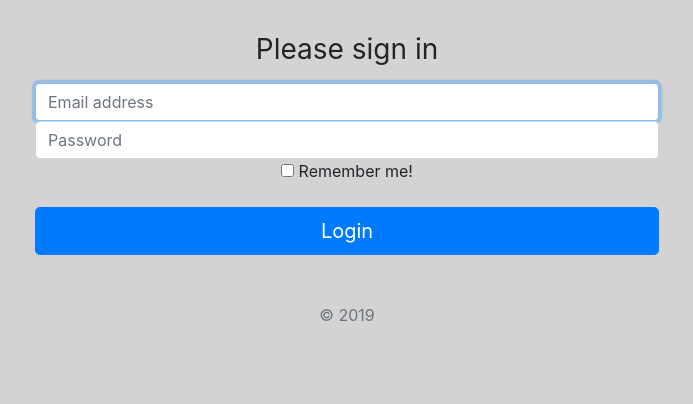
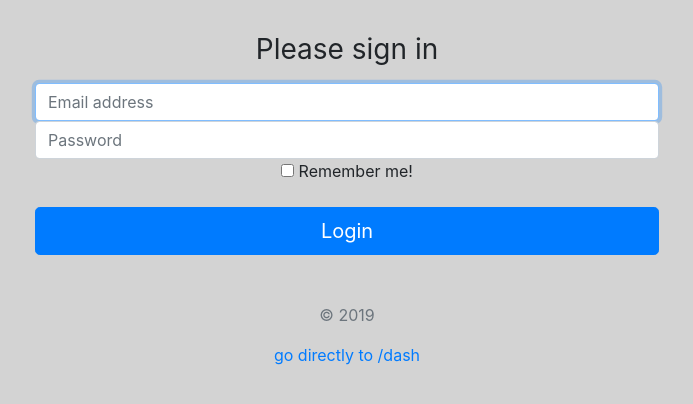
Before and after one commit to michaelmccarty/myApp2, an Angular app: page /login in a window 1280 px wide. Shown: the top 404 px of the page, without its empty margins (293-986 px from the left). Built offline with nearby package versions, Linux system fonts and the light colour scheme.

Commit message:
Added routing, View accessibility

```diff
--- a/src/app/Modules/Auth/auth.module.ts
+++ b/src/app/Modules/Auth/auth.module.ts
@@ -2,6 +2,7 @@ import { NgModule } from '@angular/core';
 import { CommonModule } from '@angular/common';
 import { FormsModule, ReactiveFormsModule }   from '@angular/forms';
 import { HttpClientModule } from '@angular/common/http';
+import { RouterModule } from '@angular/router';
 
 import { LoginComponent } from '../Auth/login/login.component';
 
@@ -14,7 +15,8 @@ import { AuthService } from './auth.service';
     CommonModule,
     FormsModule,
     ReactiveFormsModule,
-    HttpClientModule
+    HttpClientModule,
+    RouterModule
   ],
   bootstrap: [LoginComponent],
   providers: [AuthService],
--- a/src/app/Modules/Auth/login/login.component.html
+++ b/src/app/Modules/Auth/login/login.component.html
@@ -10,5 +10,7 @@
         </div>
         <button class="btn btn-lg btn-primary btn-block" type="submit" (click)="onSubmit(userName.value, password.value)">Login</button>
         <p class="mt-5 mb-3 text-muted">&copy; 2019</p>
+
+        <a routerLink="/dash" routerLinkActive="active">go directly to /dash</a>
     </form>
 </div>
--- a/src/app/Modules/Auth/login/login.component.ts
+++ b/src/app/Modules/Auth/login/login.component.ts
@@ -1,4 +1,5 @@
 import { Component, OnInit } from '@angular/core';
+
 //import { FormBuilder } from '@angular/forms';
 
 @Component({
```
